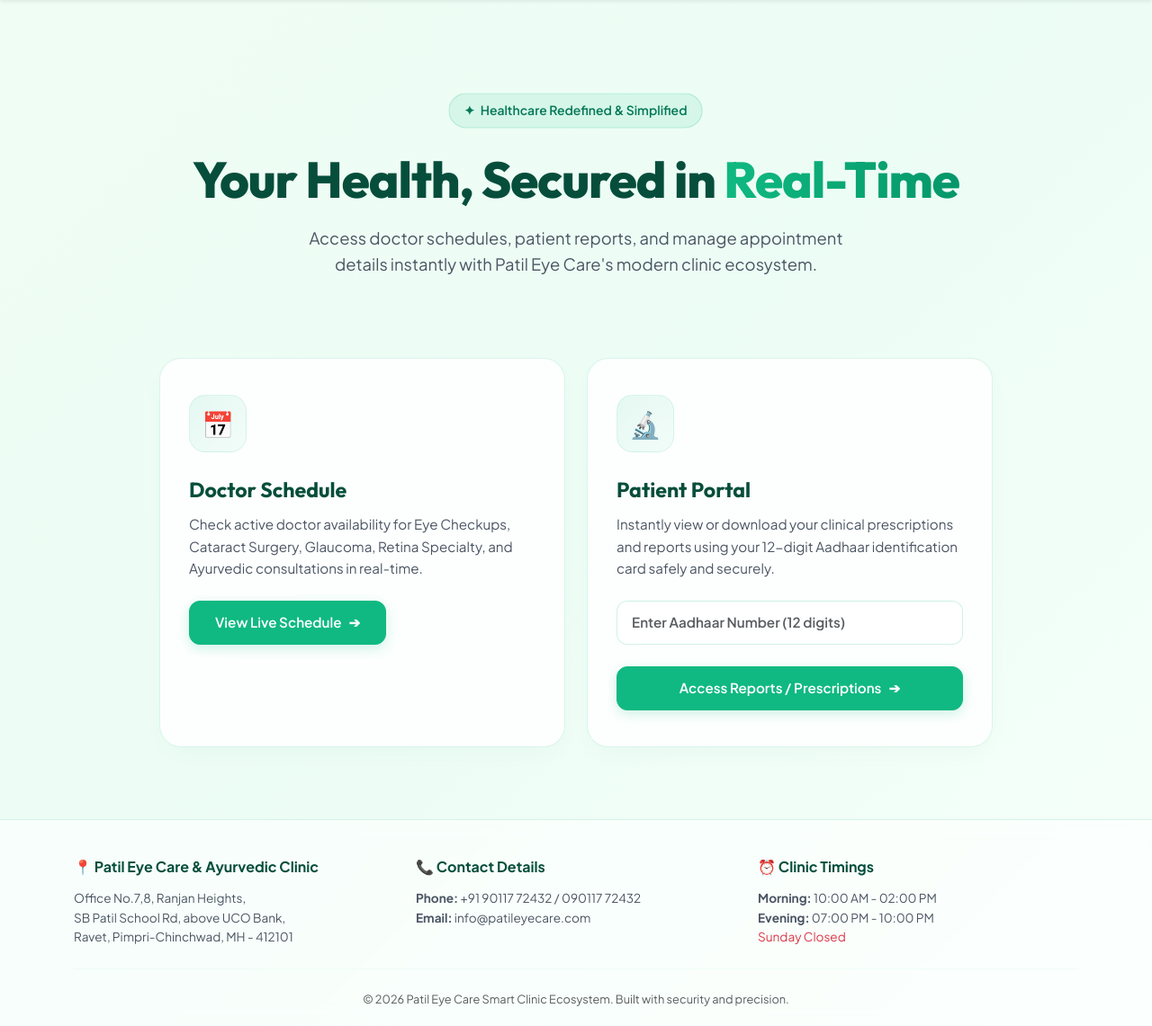
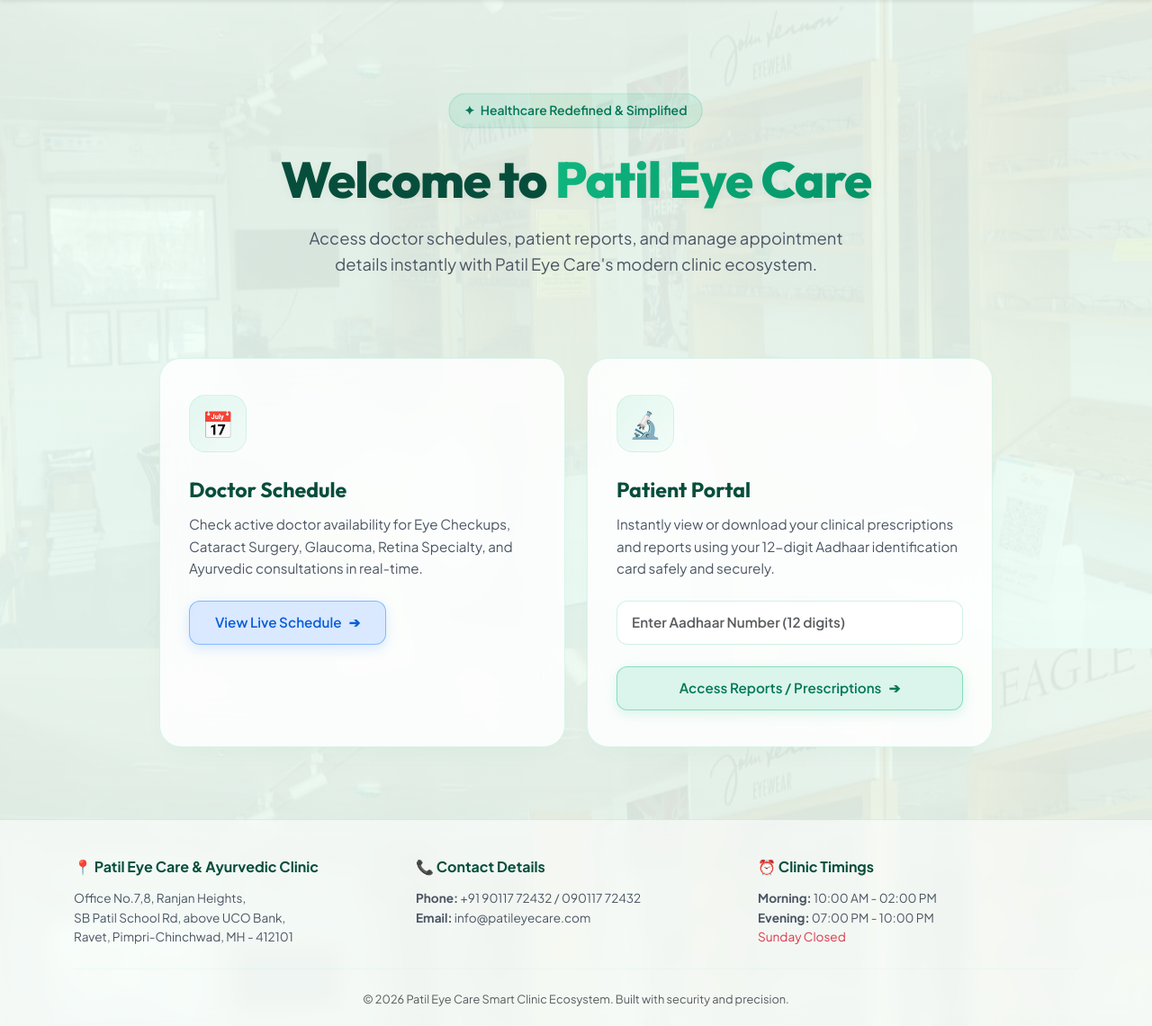
Before and after one commit to Shivamdadhich/Patil_Eye_Clinic, a Flask app: page / in a window 1280 px wide. Shown: the part 79-1220 px from the top of the page at 90% size. Run offline with Flask 3, Linux system fonts and the light colour scheme; some libraries are stand-ins or nearby versions.

Commit message:
UI: Add clinic entry image background, update hero title to Welcome to Patil Eye Care, and make action buttons translucent

```diff
--- a/templates/home.html
+++ b/templates/home.html
@@ -11,7 +11,8 @@
     <style>
         body {
             font-family: 'Plus Jakarta Sans', sans-serif;
-            background: linear-gradient(135deg, #f0fdf4 0%, #ecfdf5 50%, #f6fffa 100%) !important;
+            background: linear-gradient(rgba(240, 253, 244, 0.88), rgba(236, 253, 245, 0.93)), url('/static/clinic_entry.jpeg') no-repeat center center fixed !important;
+            background-size: cover !important;
             min-height: 100vh;
             display: flex;
             flex-direction: column;
@@ -179,13 +180,38 @@
             display: inline-flex;
             align-items: center;
             gap: 8px;
-            box-shadow: 0 4px 14px rgba(16, 185, 129, 0.2);
             transition: all 0.3s ease;
+            backdrop-filter: blur(8px);
         }
 
-        .btn-action:hover {
+        .btn-primary.btn-action {
+            background: rgba(13, 110, 253, 0.15) !important;
+            border: 1.5px solid rgba(13, 110, 253, 0.4) !important;
+            color: #0b5ed7 !important;
+            box-shadow: 0 4px 14px rgba(13, 110, 253, 0.15) !important;
+        }
+
+        .btn-primary.btn-action:hover {
+            background: rgba(13, 110, 253, 0.3) !important;
+            border-color: rgba(13, 110, 253, 0.6) !important;
+            color: #024db5 !important;
             transform: translateY(-2px);
-            box-shadow: 0 6px 20px rgba(16, 185, 129, 0.3);
+            box-shadow: 0 6px 20px rgba(13, 110, 253, 0.3) !important;
+        }
+
+        .btn-success.btn-action {
+            background: rgba(16, 185, 129, 0.15) !important;
+            border: 1.5px solid rgba(16, 185, 129, 0.4) !important;
+            color: #047857 !important;
+            box-shadow: 0 4px 14px rgba(16, 185, 129, 0.15) !important;
+        }
+
+        .btn-success.btn-action:hover {
+            background: rgba(16, 185, 129, 0.3) !important;
+            border-color: rgba(16, 185, 129, 0.6) !important;
+            color: #064e3b !important;
+            transform: translateY(-2px);
+            box-shadow: 0 6px 20px rgba(16, 185, 129, 0.3) !important;
         }
 
         .footer {
@@ -239,7 +265,7 @@
             <div class="hero-badge">
                 <span>✦</span> Healthcare Redefined & Simplified
             </div>
-            <h1 class="hero-title">Your Health, Secured in <span>Real-Time</span></h1>
+            <h1 class="hero-title" style="text-shadow: 0 2px 10px rgba(6, 78, 59, 0.05);">Welcome to <span>Patil Eye Care</span></h1>
             <p class="hero-subtitle">Access doctor schedules, patient reports, and manage appointment details instantly with Patil Eye Care's modern clinic ecosystem.</p>
         </div>
 
```
Also changed, not shown: static/clinic_entry.jpeg (added).
